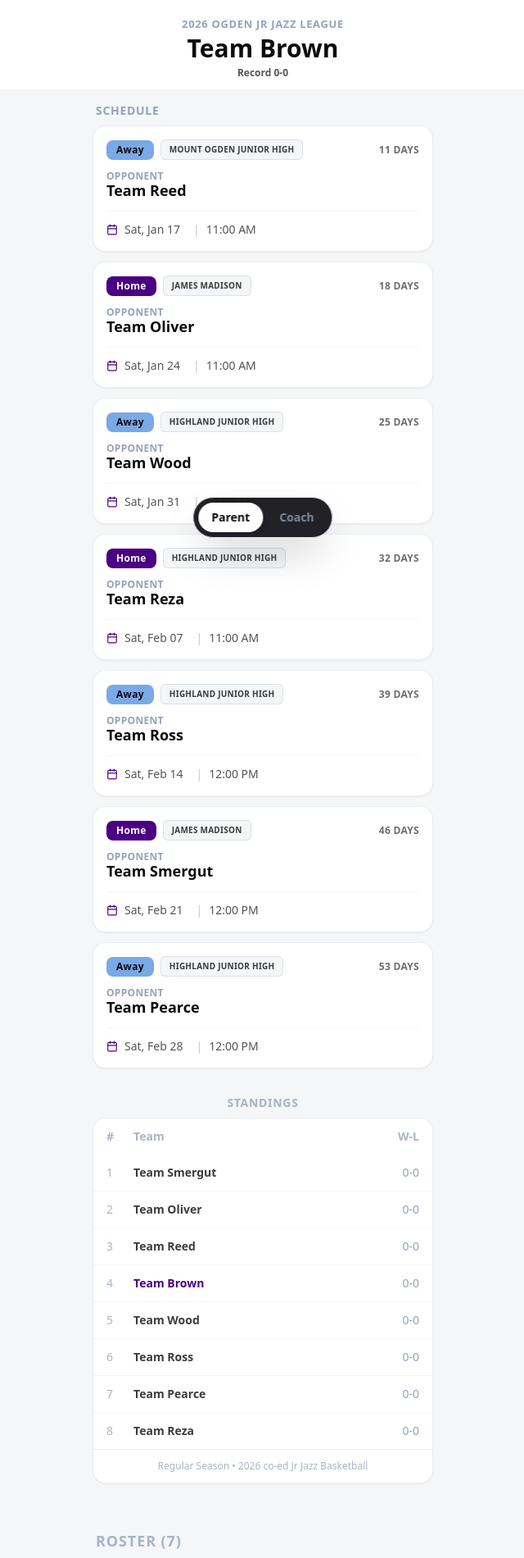
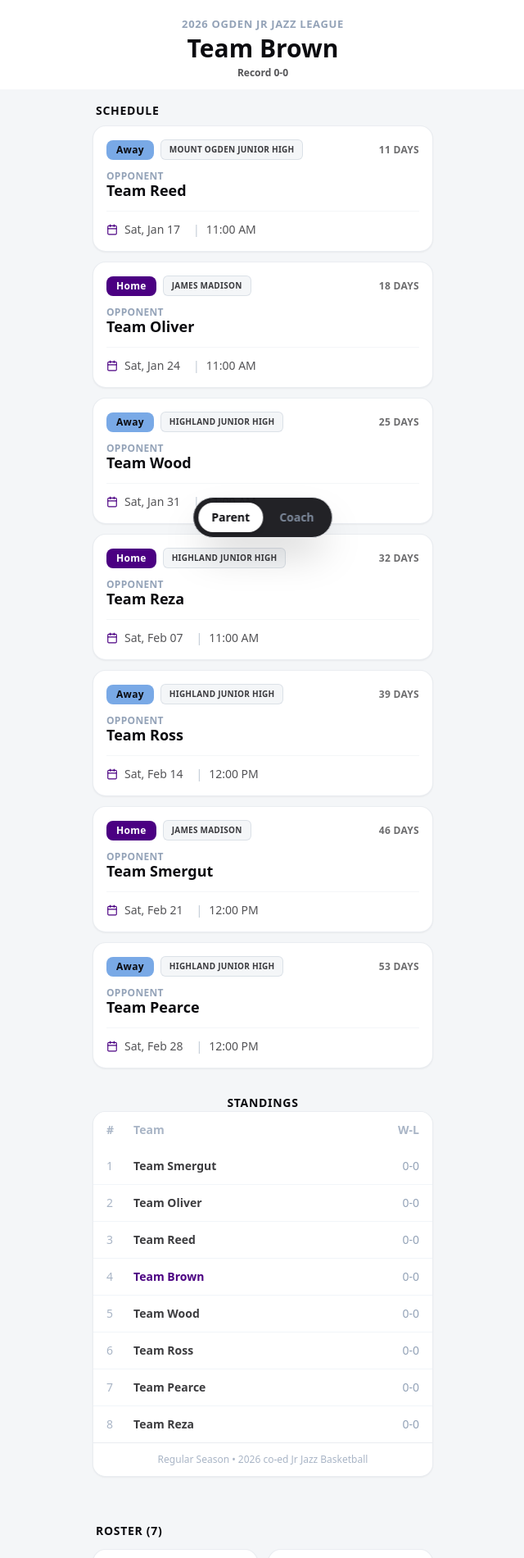
Before and after one commit to browningtons/youth-sports-app, a React (Vite) app: page / in a window 1280 px wide. Shown: the part 120-2020 px from the top of the page at 82% size, without its empty margins (319-959 px from the left). Built offline with nearby package versions, Linux system fonts and the light colour scheme; the HTML template or start-up script is replaced by a standard one.

Commit message:
align headers

```diff
--- a/src/App.jsx
+++ b/src/App.jsx
@@ -329,7 +329,7 @@ const WeeklyFocus = ({ focus, isCoach, onSave }) => {
   return (
     <div className="mb-6">
       <div className="flex items-center justify-between mb-2 px-1">
-        <h3 className="text-sm font-bold text-jazz-muted/80 uppercase tracking-wider">
+        <h3 className="text-sm font-black text-jazz-black uppercase tracking-wider">
           This Week's Focus
         </h3>
 
@@ -446,7 +446,7 @@ const ScheduleSection = ({ schedule, isCoach, onUpdateResult }) => {
   if (!schedule || schedule.length === 0) {
     return (
       <div className="mb-8">
-        <h3 className="text-sm font-bold text-jazz-muted uppercase tracking-wider mb-2 px-1">
+        <h3 className="text-sm font-black text-jazz-black uppercase tracking-wider">
           Upcoming
         </h3>
         <Card className="p-8 text-center bg-jazz-paper border-dashed border-2 border-jazz-muted/30 shadow-none">
@@ -461,7 +461,7 @@ const ScheduleSection = ({ schedule, isCoach, onUpdateResult }) => {
   return (
     <div className="mb-8 -mx-4 md:mx-0">
       <div className="flex justify-between items-center px-4 md:px-1 mb-2">
-        <h3 className="text-sm font-bold text-jazz-muted uppercase tracking-wider">Schedule</h3>
+        <h3 className="text-sm font-black text-jazz-black uppercase tracking-wider">Schedule</h3>
       </div>
 
       <div className="flex flex-col gap-3 px-4 md:px-0">
@@ -589,7 +589,7 @@ const RosterSection = ({ players, isCoach, onUpdateRole }) => {
   return (
     <div className="mb-8">
       <div className="flex justify-between items-center px-1 mb-3">
-        <h3 className="text-lg font-bold text-jazz-muted/80 uppercase tracking-wider">Roster ({players.length})</h3>
+        <h3 className="text-sm font-black text-jazz-black uppercase tracking-wider">Roster ({players.length})</h3>
         {isCoach && <button className="text-xs font-semibold text-jazz-purple hover:text-jazz-purple">Edit Roster</button>}
       </div>
 
@@ -639,7 +639,7 @@ const RosterSection = ({ players, isCoach, onUpdateRole }) => {
 
 const StandingsSection = ({ standings, teamName }) => (
   <div className="mb-8">
-    <h3 className="text-sm font-bold text-jazz-muted/80 uppercase tracking-wider mb-2 px-1">Standings</h3>
+    <h3 className="text-sm font-black text-jazz-black uppercase tracking-wider">Standings</h3>
     <Card className="overflow-hidden">
       <table className="w-full text-sm text-left">
         <thead className="bg-jazz-paper text-jazz-muted/80 font-medium">
@@ -997,7 +997,7 @@ const AdminTools = ({ isCoach, onImportSchedule }) => {
   return (
     <div className="mb-12 border-t border-jazz-muted/25 pt-8 mt-8">
       <div className="flex items-start justify-between mb-4 px-1">
-        <h3 className="text-sm font-bold text-jazz-muted/80 uppercase tracking-wider flex items-center gap-2">
+        <h3 className="text-sm font-black text-jazz-black uppercase tracking-wider">
           <Shield size={14} /> Team Admin
         </h3>
       </div>
```
